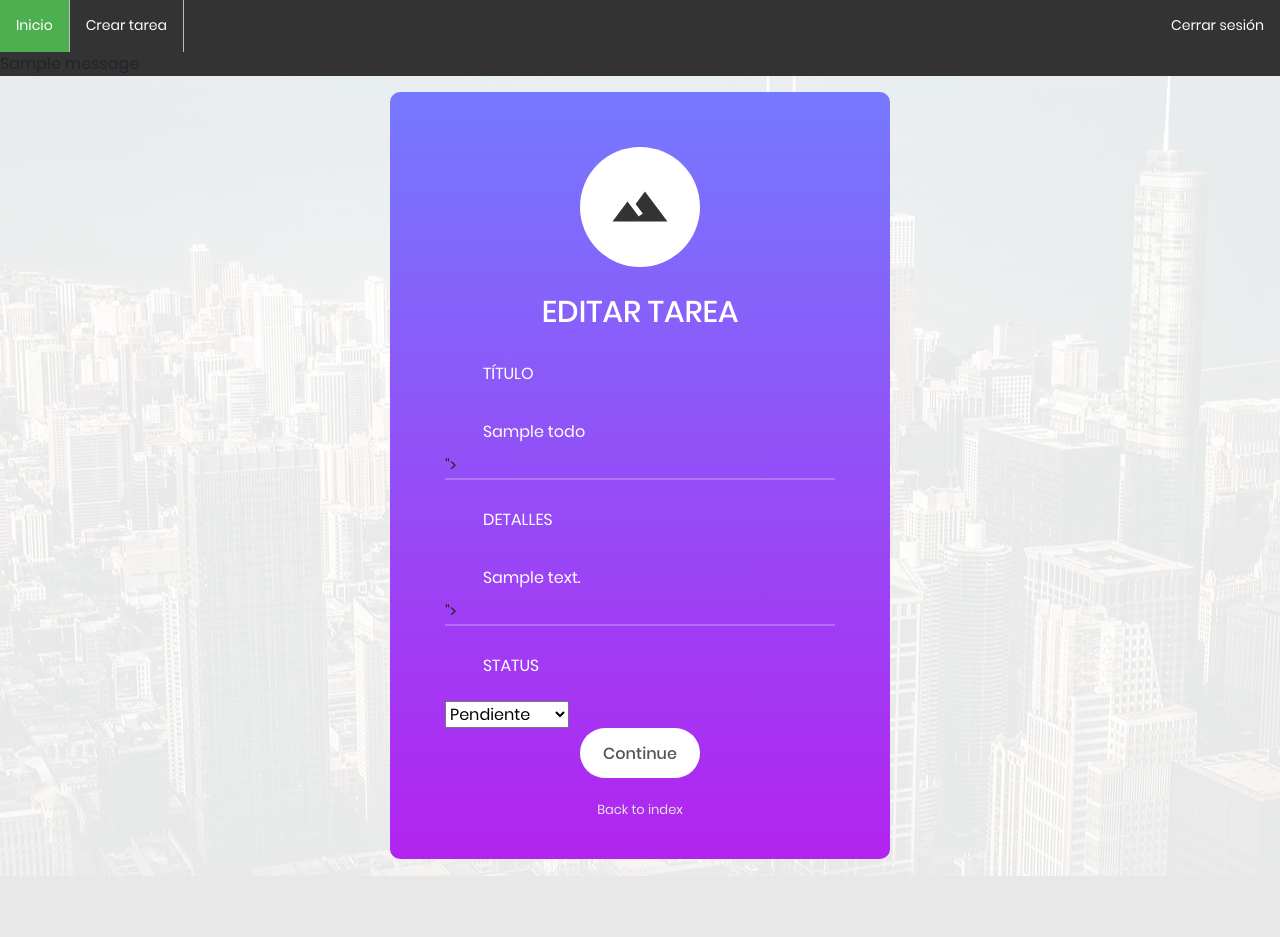
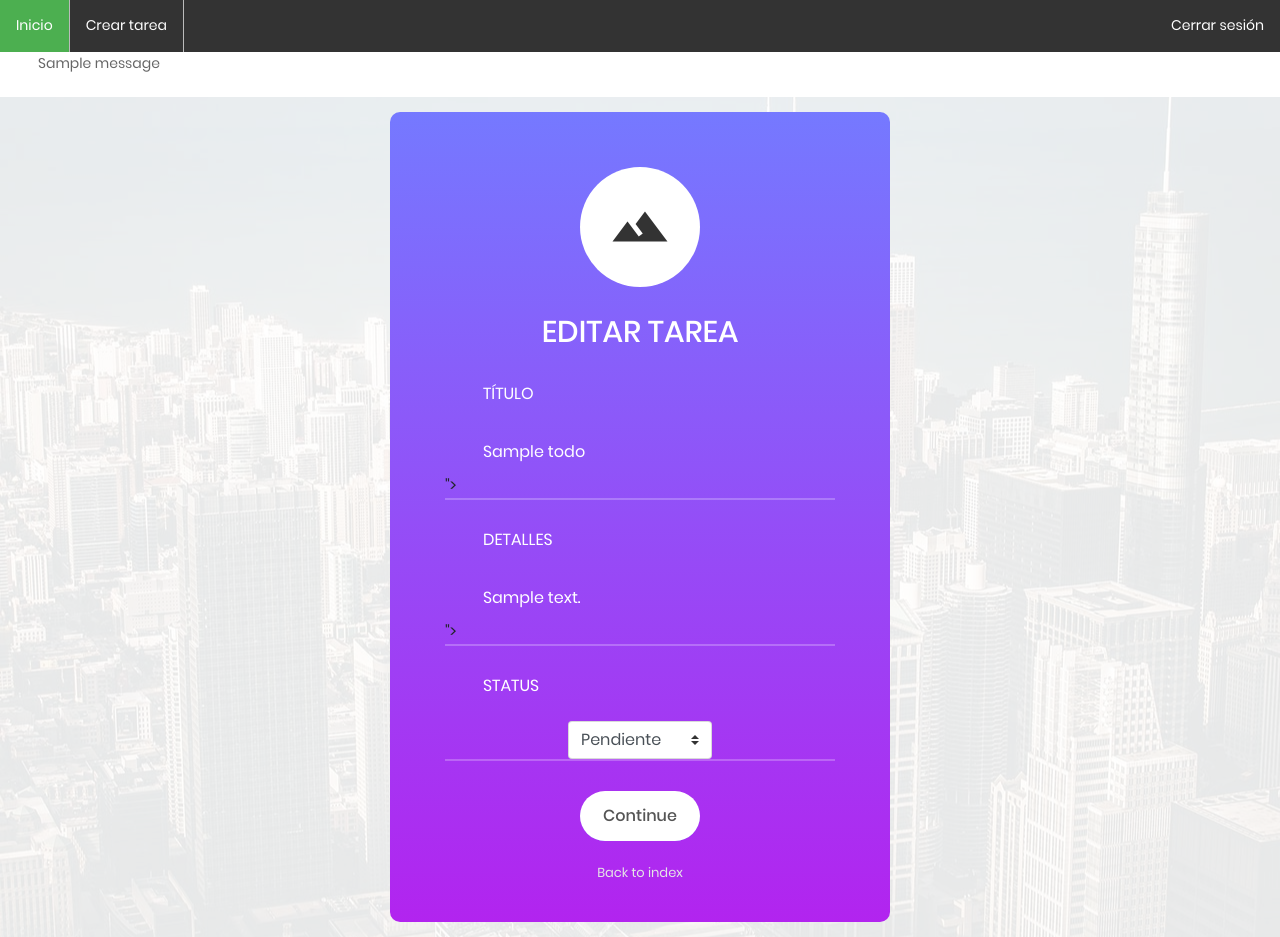
Before and after one commit to AuriCA32/ToDos-App, a Django app: a page that uses templates/forms.html in a window 1280 px wide. Before the commit the page ends 876 px from the top, so only its background shows below. Run offline with Django 3.2, Linux system fonts and the light colour scheme; a user stored in the database is signed in; tables that the repository leaves empty hold one stand-in row (values such as "Sample post"); one stand-in notice (Sample message) is shown; some libraries are stand-ins or nearby versions.

Commit message:
Modified views and templates Fixed bug in error message handling part of code in editTask. Modifed templates to give messages styles. Added dropdown in form template for status. Uncommented edit button in index template.

```diff
--- a/templates/forms.html
+++ b/templates/forms.html
@@ -27,14 +27,19 @@
 	<link rel="stylesheet" type="text/css" href="{% static "todoListApp/signup/css/util.css"%}">
     <link rel="stylesheet" type="text/css" href="{% static "todoListApp/signup/css/main.css"%}">
 <!--===============================================================================================-->
+
 <body>
 
         {% if messages %}
-        <ul class="messages">
+        <ul class="input100">
+
+            <li{% if message.tags %} class="{{ message.tags }}"{% endif %} style="color:white">
             {% for message in messages %}
-		<li{% if message.tags %} class="{{ message.tags }}"{% endif %}>{{ message }}</li>
+            <p>{{ message }}</p>
+            {% endfor %}
+            </li>
             <!-- <li>{{ message }}</li> -->
-        {% endfor %}
+
         </ul>
         {% endif %}
 
@@ -54,9 +59,9 @@
                     <div class="wrap-input100 validate-input">
                             <p class="input100">TÍTULO</p>
                             {% if form.title %}
-                            <input class="input100" type="text" name="body" placeholder="{{form.title}}">
+                            <input class="input100" type="text" name="title" placeholder="{{form.title}}">
                             {% else %}
-                            <input class="input100" type="text" name="body" placeholder="">
+                            <input class="input100" type="text" name="title" placeholder="Título de la nueva tarea">
                             {% endif%}
                             <span class="focus-input100"></span>
                         </div>
@@ -66,21 +71,19 @@
                             {% if form.body %}
                             <input class="input100" type="text" name="body" placeholder="{{form.body}}">
                             {% else %}
-                            <input class="input100" type="text" name="body" placeholder="">
+                            <input class="input100" type="text" name="body" placeholder="Detalles de la nueva tarea">
                             {% endif%}
                             <span class="focus-input100"></span>
                         </div>
                         <p class="input100">STATUS</p>
-                        <select name="status">
-                                {% if form.status %}
-                                <option value="1">Pendiente</option>
-                                <option value="0">Completada</option>
-                                {% else %}
-                                <option value="0">Completada</option>
-                                <option value="1">Pendiente</option>
-                                {% endif %}
+                        <div class="container-login100-form-btn">
+                            <select class="custom-select" name="status">
+                                <option class="custom-select-sm" value="1">Pendiente</option>
+                                <option class="custom-select-sm" value="0">Completada</option>
                             </select>
-
+                        </div>
+                        <div class="wrap-input100 validate-input">
+                        </div>
                         <div class="container-login100-form-btn">
                             <button class="login100-form-btn">
                                 Continue
@@ -98,11 +101,15 @@
                     </div>
 
                     <p class="input100">¿Cuál es el status de la tarea?</p>
-                    <select name="status">
-                            <option value="1">Pendiente</option>
-                            <option value="0">Completada</option>
+                    <div class="container-login100-form-btn">
+                        <select class="custom-select" name="status">
+                            <option class="custom-select-sm" value="1">Pendiente</option>
+                            <option class="custom-select-sm" value="0">Completada</option>
                         </select>
-
+                    </div>
+                    <div class="wrap-input100 validate-input">
+                    </div>
+                    <p> </p>
 					<div class="container-login100-form-btn">
 						<button class="login100-form-btn">
 							Continuar
@@ -130,5 +137,6 @@
 <!--===============================================================================================-->
     <script src="todoListApp/signup/js/main.js"></script>
 
+
 {% endblock %}
 </html>
--- a/templates/index.html
+++ b/templates/index.html
@@ -62,17 +62,16 @@
 											<p>
 												<a href="/mark_{{task.id}}" style="font-size:70%"><span>Marcar como completada</span></a>
 											</p>
-											<!-- <a href="/edit_{{task.id}}" class="btn btn-success"><span>Editar</span></a>  -->
 										</td>
 									{% else %}
 										<td class="column4">Completada</td>
 
 										<td class="column5">
-											<!-- <a href="/edit_{{task.id}}" class="btn btn-success"><span>Editar</span></a>  -->
 										</td>
 									{% endif %}
 									<td class="column6">
-										<a href="/delete_{{task.id}}" class="btn btn-danger"><span>Eliminar</span></a>
+										<a href="/edit_{{task.id}}" class="btn btn-info" style="font-size: 85%"><span>Editar</span></a>
+										<a href="/delete_{{task.id}}" class="btn btn-danger" style="font-size: 85%"><span>Eliminar</span></a>
 									</td>
 								</tr>
 								{% endfor %}
--- a/todoListApp/views.py
+++ b/todoListApp/views.py
@@ -48,7 +48,7 @@
 
 @login_required(login_url='/login/')
 def index(request): #the index view
-    TaskList = Todo.objects.all().order_by('-creation_date')
+    TaskList = Todo.objects.all().order_by('id')
     return render(request, 'index.html', { 'tasklist' : TaskList})
 
 @login_required(login_url='/login/')
@@ -78,7 +78,8 @@
         else:
             for field in f:
                 for error in field.errors:
-                    messages.error(request, error)
+                    e = field.label+": "+error
+                    messages.error(request, e)
     return render(request, 'forms.html', {'form': f, 'pageTitle': "Editar tarea", 'type' : 1})
 
 @login_required(login_url='/login/')
```
Also changed, not shown: templates/login.html (+12 -8 lines), templates/signup.html (+8 -4 lines). Lines whose indentation alone changed are shown as unchanged.
